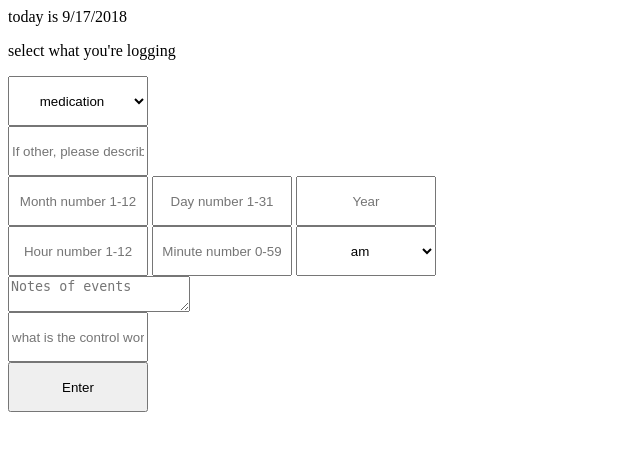
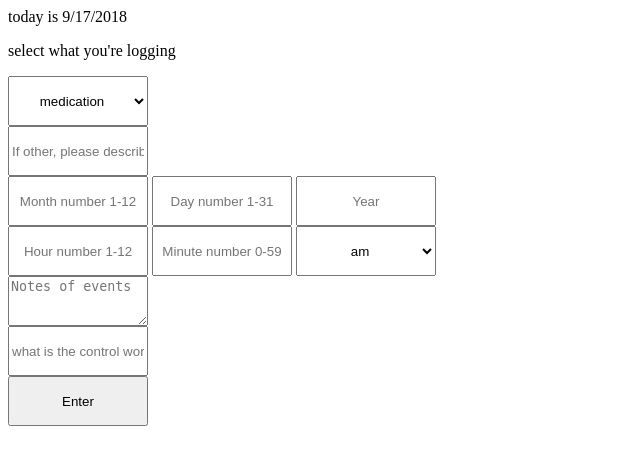
Before and after one commit to cwentworth/cwentworth.github.io, a PHP site: page /lulu-activities/detail.html in a window 1280 px wide. Shown: the top 465 px of the page, without its empty margins (0-640 px from the left). Run offline with PHP 8.4, Linux system fonts and the light colour scheme; some libraries are stand-ins or nearby versions.

Commit message:
changed text area sizing

```diff
--- a/lulu-activities/display.css
+++ b/lulu-activities/display.css
@@ -14,3 +14,8 @@ select {
   width: 140px;
   text-align:center;
 }
+
+textarea {
+  height: 50px;
+  width: 140px;
+}
```
